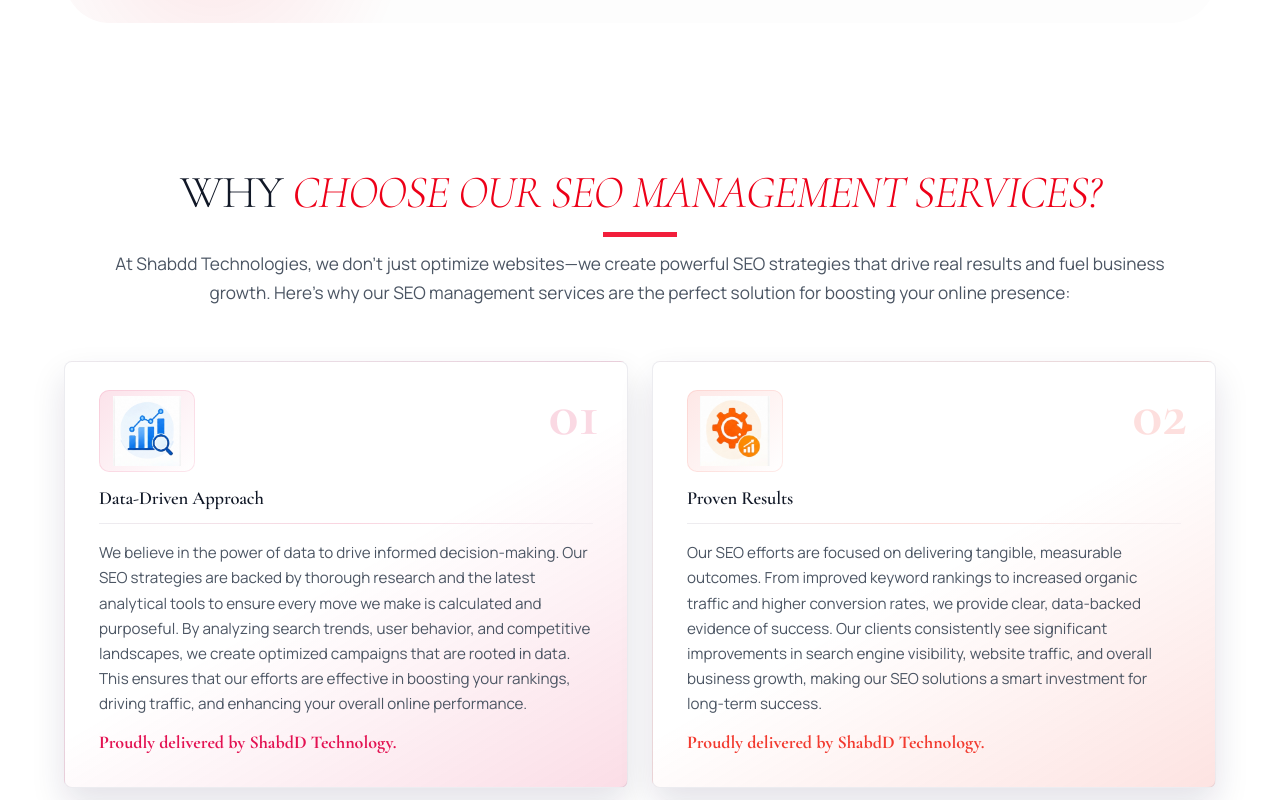
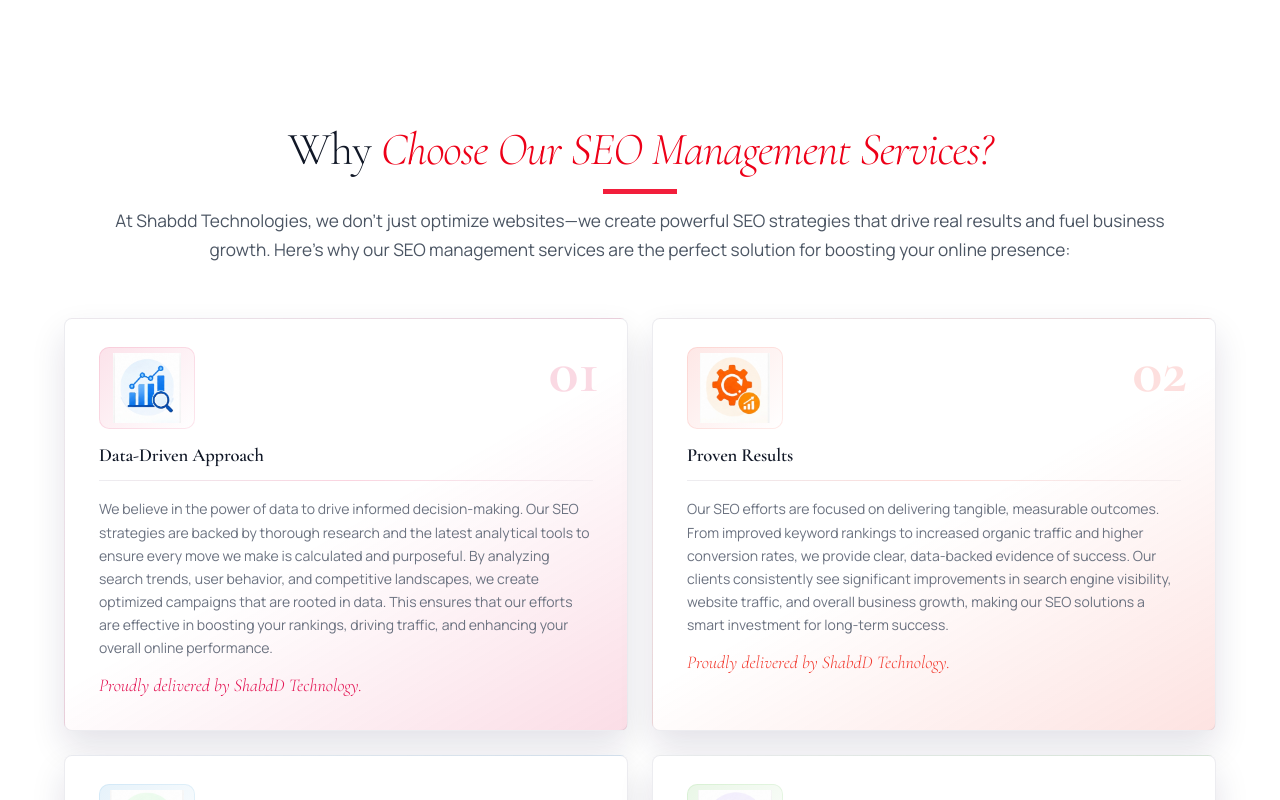
Before and after one commit to ankur4777/shabdd_technology, a React (Create React App) app: page /services/seo in a window 1280 px wide. Shown: the part 1220-2020 px from the top of the page. Built offline with nearby package versions, Linux system fonts and the light colour scheme.

Commit message:
all text are to be italic

```diff
--- a/src/pages/AllServices/AllserviceText.css
+++ b/src/pages/AllServices/AllserviceText.css
@@ -15,7 +15,7 @@
   font-size:30px;
   font-weight: 900;
   line-height: 1.1;
-  text-transform: uppercase;
+
    color: #f21e3b;
 }
 
--- a/src/pages/AllServices/AllserviceText.jsx
+++ b/src/pages/AllServices/AllserviceText.jsx
@@ -41,7 +41,7 @@ function AllserviceText({ serviceText }) {
             </div>
             <h2>{card.title}</h2>
             <p>{card.text}</p>
-            <strong>Proudly delivered by ShabdD Technology.</strong>
+            <strong className='h2-italic'>Proudly delivered by ShabdD Technology.</strong>
           </article>
         ))}
       </div>
--- a/src/pages/AllServices/webdevelopment/WebDevelopment.jsx
+++ b/src/pages/AllServices/webdevelopment/WebDevelopment.jsx
@@ -20,6 +20,7 @@ const webServiceItems = [
 ]
 
 const autoSlideItems = [...webServiceItems, ...webServiceItems]
+
 
 function WebDevelopment() {
   return (
--- a/src/typography.css
+++ b/src/typography.css
@@ -22,6 +22,7 @@
    transform: skew(-8deg);
        font-size: clamp(2rem, 4vw, 3.4rem);
        color: #FF3B30;
+       font-weight: 100;
 }
 
 .h2-left-small{
@@ -35,6 +36,13 @@ body {
   font-size: var(--type-body-size);
   font-weight: 400;
   line-height: 1.7;
+}
+
+p{
+  font-family: 'Manrope', sans-serif;
+  font-size: 14px;
+    line-height: 1.75;
+    color: #6b7280;
 }
 
 
@@ -279,7 +287,7 @@ letter-spacing:0.39px
 
 .service-card-content h3{
     color: var(--type-heading) !important;
-  font-size: var(--type-card) !important;
+  font-size: 1.5rem;
   font-weight: 600 !important;
   line-height: 1.3 !important;
   letter-spacing: -0.01em !important;
@@ -316,10 +324,11 @@ letter-spacing:0.39px
 .contact-info-card__content p,
 .fsq-answer p ,
 .App h6{
-  color: var(--type-body) !important;
-  font-size: clamp(0.95rem, 1vw, 1rem) !important;
+  color:#6b7280 !important;
+  font-size:14px  !important;
   font-weight: 400 !important;
   line-height: 1.65 !important;
+  font-family: 'Manrope', sans-serif !important;
 
 }
 
```
